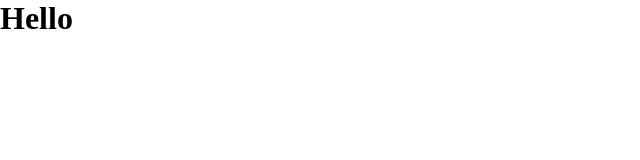
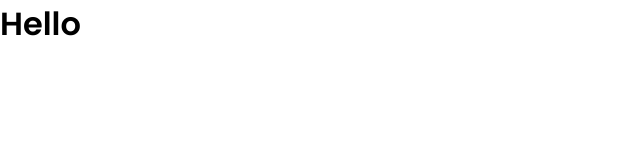
Before and after one commit to cacpmw/dtmoney, a React (Create React App) app: page / in a window 1280 px wide. Shown: the top 160 px of the page, without its empty margins (0-640 px from the left). Built offline with nearby package versions, Linux system fonts and the light colour scheme.

Commit message:
installing fonts

```diff
--- a/public/index.html
+++ b/public/index.html
@@ -1,9 +1,11 @@
 <!DOCTYPE html>
 <html lang="en">
   <head>
+    <link rel="preconnect" href="https://fonts.gstatic.com">
     <meta charset="utf-8" />
     <meta name="viewport" content="width=device-width, initial-scale=1" />
     <link rel="shortcut icon" href="favicon.png" type="image/png">
+    <link href="https://fonts.googleapis.com/css2?family=Poppins:wght@400;600&display=swap" rel="stylesheet">
     <title>dtmoney</title>
   </head>
   <body>
--- a/src/styles/global.ts
+++ b/src/styles/global.ts
@@ -23,7 +23,15 @@
         font-size: 87.5%;
     }
 }
-body{
+body, input, textarea, button{
+    font-family: 'Poppins', sans-serif;
+    font-weight: 400;
+}
+
+h1,h2,h3,h4,h5,h6 {
+    font-weight: 600;
+}
+ body{
     background: var(---background);
     -webkit-font-smoothing: antialiased;
 }
```
